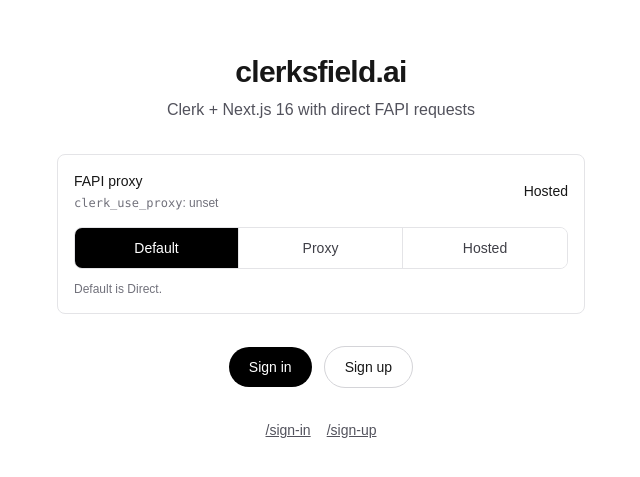
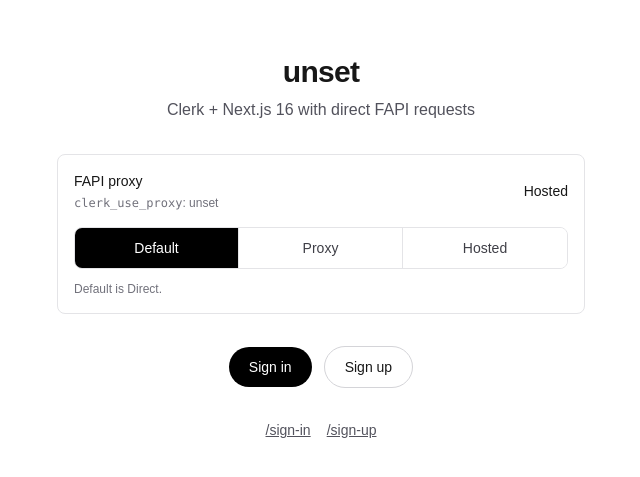
Before and after one commit to thiskevinwang/clerksfield.xyz, a Next.js app: page / in a window 1280 px wide. Shown: the part 153-630 px from the top of the page, without its empty margins (319-959 px from the left). Built offline with nearby package versions, Linux system fonts and the light colour scheme; no server answers.

Commit message:
dynamic title

```diff
--- a/app/page.tsx
+++ b/app/page.tsx
@@ -19,12 +19,16 @@
   return (
     <main className="mx-auto flex min-h-screen max-w-xl flex-col items-center justify-center gap-8 px-6">
       <div className="text-center">
-        <h1 className="text-3xl font-semibold tracking-tight">clerksfield.ai</h1>
+        <h1 className="text-3xl font-semibold tracking-tight">
+          {process.env.NEXT_PUBLIC_DOMAIN}
+        </h1>
         <p className="mt-2 text-zinc-600">
           {shouldUseProxy ? (
             <>
               Clerk + Next.js 16 with FAPI proxied at{" "}
-              <code className="rounded bg-zinc-100 px-1.5 py-0.5">{clerkProxyPath}</code>
+              <code className="rounded bg-zinc-100 px-1.5 py-0.5">
+                {clerkProxyPath}
+              </code>
             </>
           ) : (
             "Clerk + Next.js 16 with direct FAPI requests"
```
